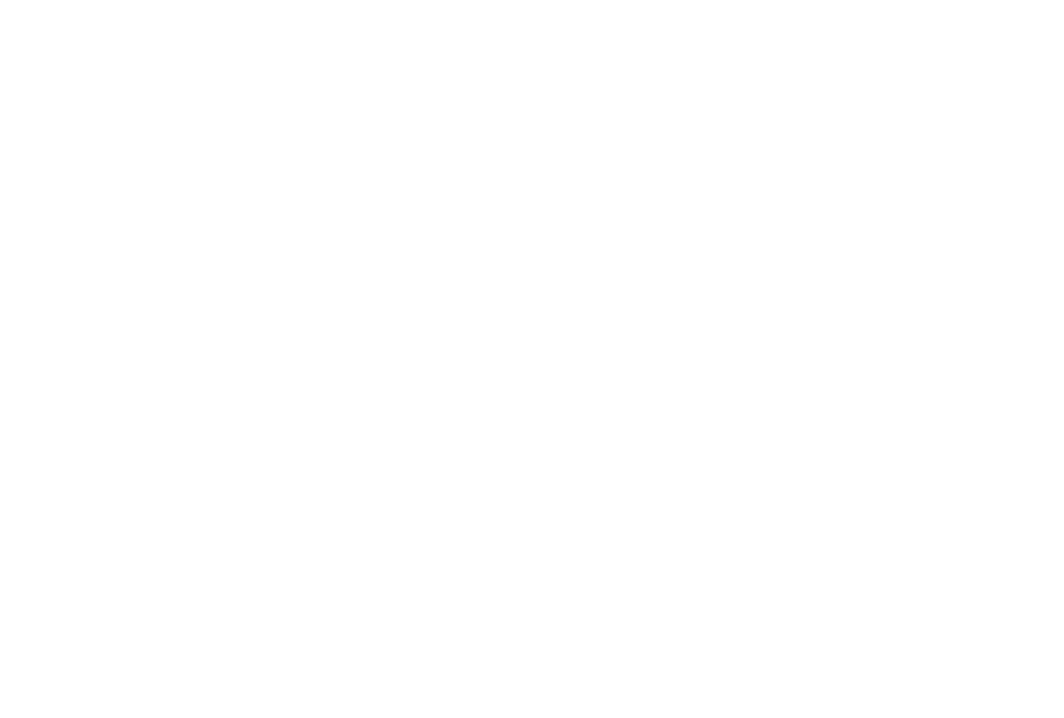
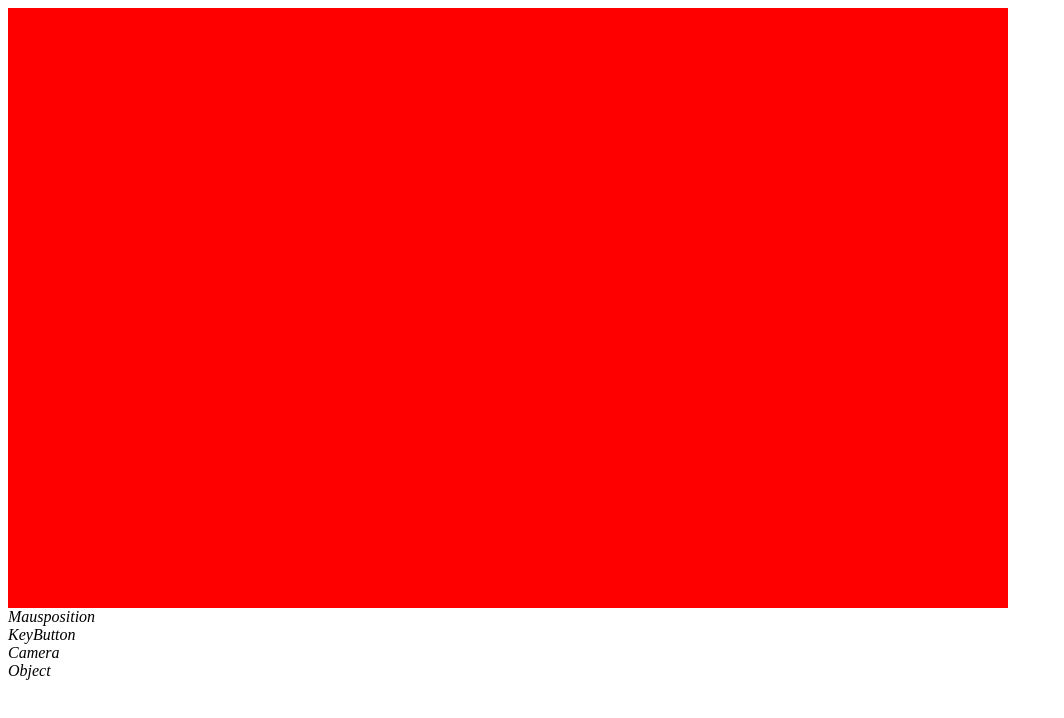
Before and after one commit to fiesematente/cg, a plain HTML site: page index.html in a window 1280 px wide. Shown: the whole page, without its empty margins (0-1064 px from the left). Drawn offline with Linux system fonts and the light colour scheme.

Commit message:
update index.html to first ready Version

```diff
--- a/index.html
+++ b/index.html
@@ -1 +1,19 @@
 <!-- Autor: Mike Moses Finimento, Kerim Gökceoglu -->
+
+<html>
+	<head>
+		<title>Uebung1 - WebGL - Simple triangle</title>
+		<script src="gl-matrix.js" defer></script>
+		<script src="puffer.js" defer></script>
+	</head>
+	<body onload="InitDemo();" oncontextmenu="return false;">
+		<canvas id="myCanvasObject" width="1000" height="600" onmousemove="mouseMoving(event)" style="background: red;">
+			Your browser does not support HTML5
+		</canvas>
+		<br />
+		<i id="mausPositionstestTextAusgabe">Mausposition</i><br>
+		<i id="keyPositionstestTextAusgabe2">KeyButton</i><br>
+		<i id="cameraPositionstestTextAusgabe3">Camera</i><br>
+		<i id="objectPositionstestTextAusgabe4">Object</i><br>
+	</body>
+</html>
```
